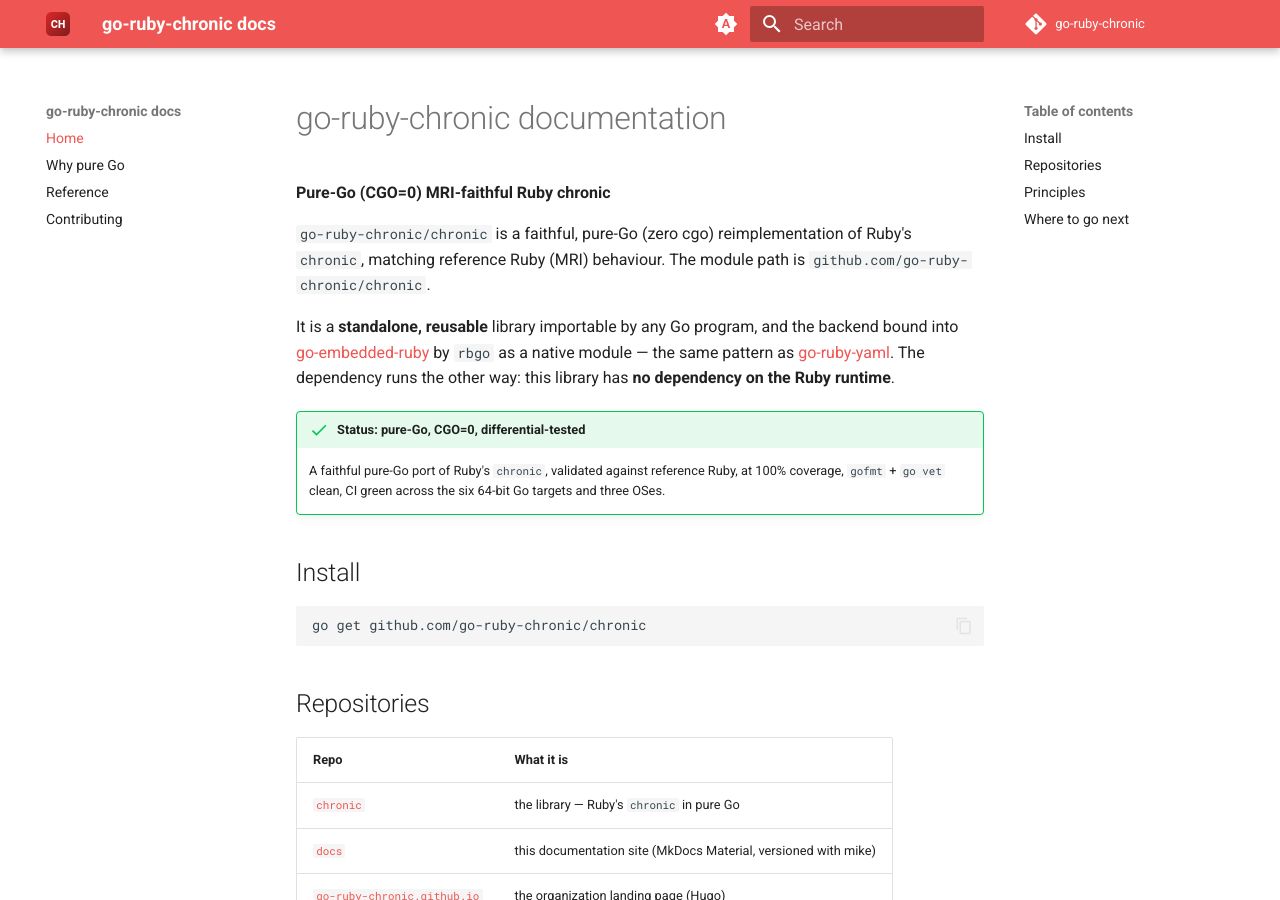
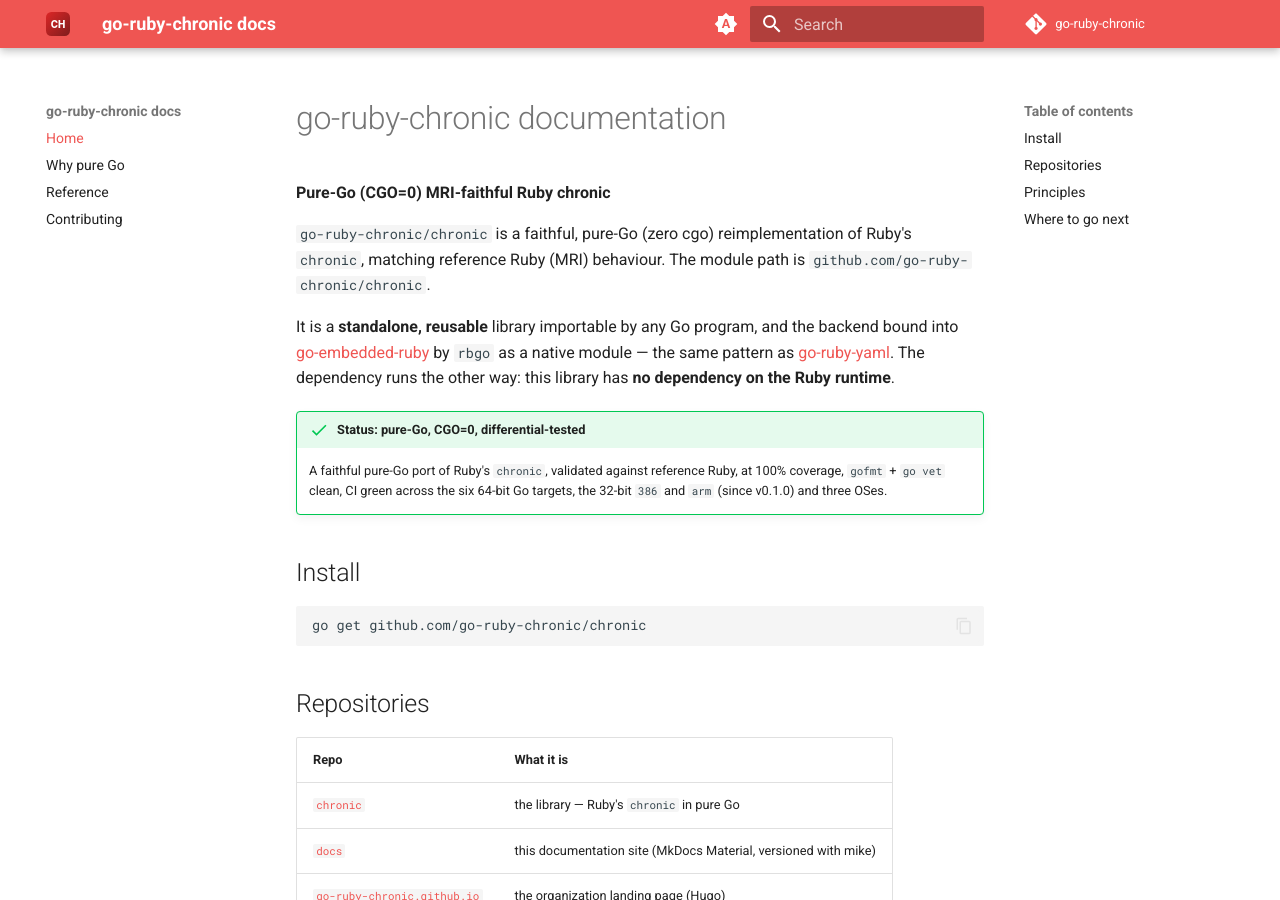
Before and after one commit to go-ruby-chronic/docs, an MkDocs documentation site: the page built from docs/index.md, in a window 1280 px wide and 900 px high. Built offline with MkDocs 1.6.1 and Material for MkDocs 9.7.7, drawn with Linux system fonts in a browser that asks for light colours; the version menu is left out.

Commit message:
docs: chronic builds and tests on 32-bit 386 and arm since v0.1.0 (#8)
go-ruby-chronic/chronic#10 (released as v0.1.0) made the numerizer
int64 and added native 386 and qemu arm CI lanes.

Co-authored-by: Claude Opus 5.5 <noreply@anthropic.com>

```diff
--- a/docs/index.md
+++ b/docs/index.md
@@ -14,8 +14,8 @@ other way: this library has **no dependency on the Ruby runtime**.
 
 !!! success "Status: pure-Go, CGO=0, differential-tested"
     A faithful pure-Go port of Ruby's `chronic`, validated against reference Ruby, at 100%
-    coverage, `gofmt` + `go vet` clean, CI green across the six 64-bit Go targets
-    and three OSes.
+    coverage, `gofmt` + `go vet` clean, CI green across the six 64-bit Go targets,
+    the 32-bit `386` and `arm` (since v0.1.0) and three OSes.
 
 ## Install
 
```
